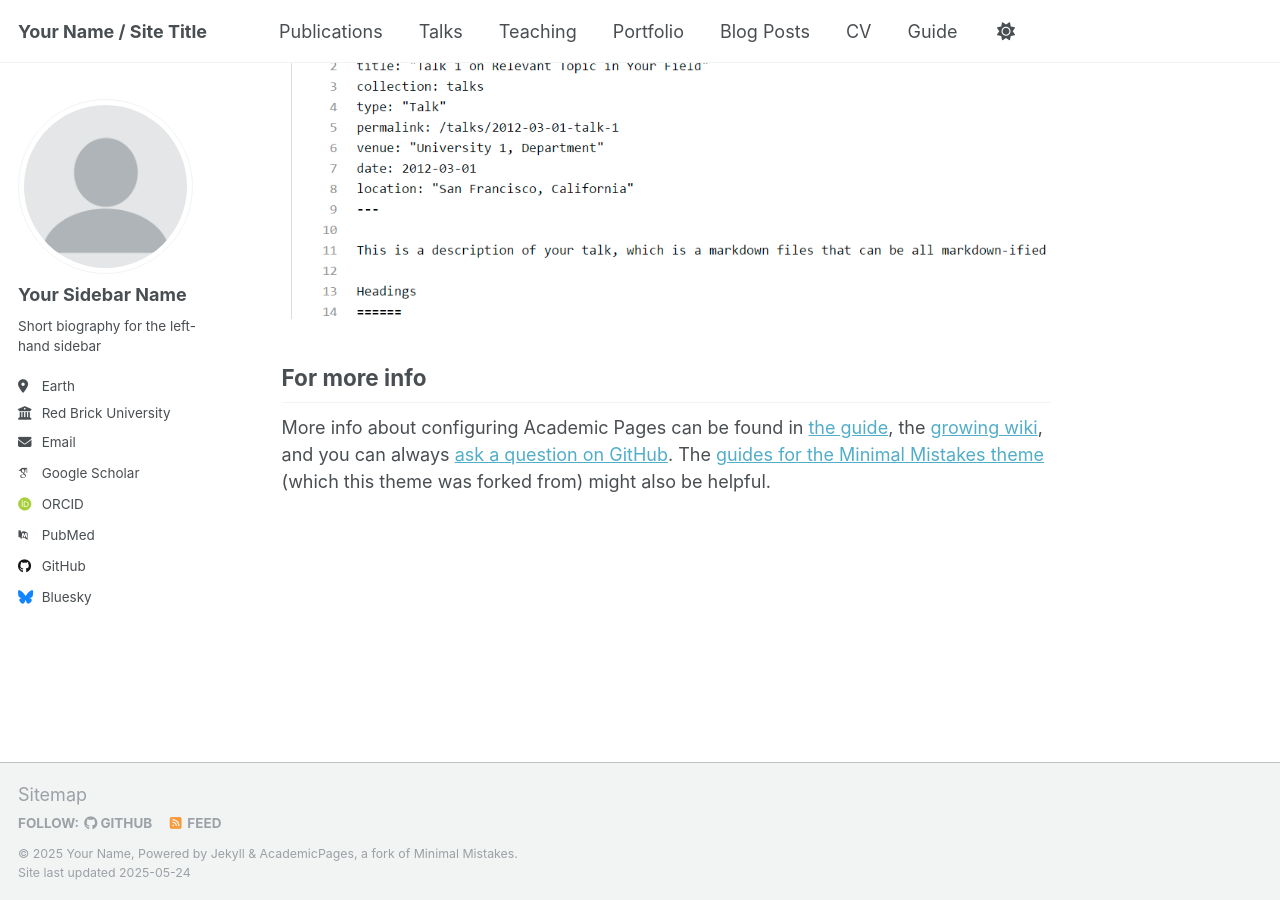
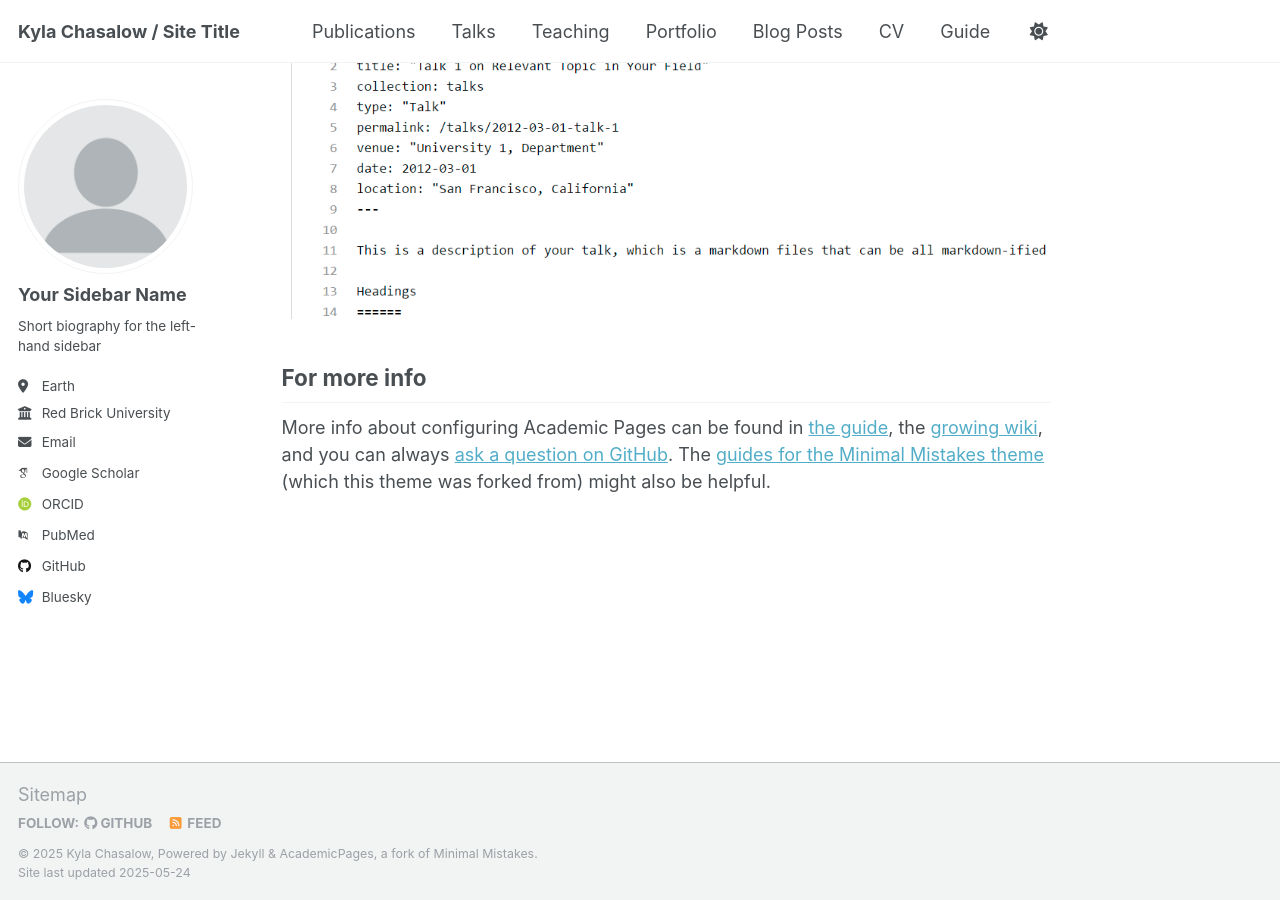
Before and after one commit to kchaz/kchaz-github.io, a Jekyll site: the page built from _pages/about.md, in a window 1280 px wide and 900 px high, scrolled down 2636 px. Built offline with Jekyll 4.4.1, drawn with Linux system fonts in a browser that asks for light colours; some web fonts are replaced.

Commit message:
Update _config.yml

```diff
--- a/_config.yml
+++ b/_config.yml
@@ -9,13 +9,13 @@
 # Basic Site Settings
 locale                   : "en-US"
 site_theme               : "default"
-title                    : "Your Name / Site Title"
+title                    : "Kyla Chasalow / Site Title"
 title_separator          : "-"
-name                     : &name "Your Name"
-description              : &description "personal description"
-url                      : https://academicpages.github.io # the base hostname & protocol for your site e.g. "https://[your GitHub username].github.io" or if you already have some other page hosted on Github then use "https://[your GitHub username].github.io/[Your Repo Name]"
+name                     : &name "Kyla Chasalow"
+description              : &description "PhD Student at Harvard Department of Statistics"
+url                      : https://kchaz.github.io # the base hostname & protocol for your site e.g. "https://[your GitHub username].github.io" or if you already have some other page hosted on Github then use "https://[your GitHub username].github.io/[Your Repo Name]"
 baseurl                  : "" # the subpath of your site, e.g. "/blog"
-repository               : "academicpages/academicpages.github.io"
+repository               : "kchaz.github.io"
 
 # Site Author - The following control what appear as part of the author content on the side bar.
 #               If a field is blank the icon and link will not appear, otherwise it will be shown.
```
